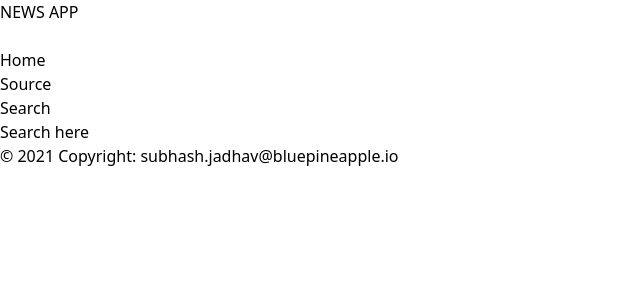
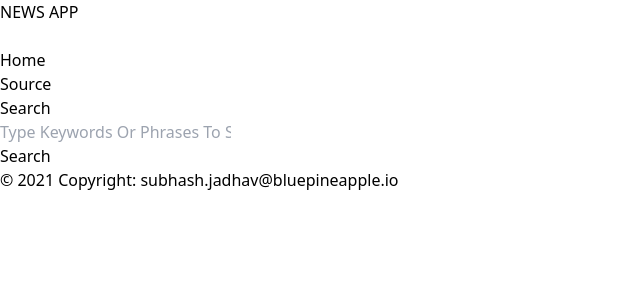
Before and after one commit to techSubhashSJ/Drive-Assignment-2, a Next.js app: page /search in a window 1280 px wide. Shown: the top 300 px of the page, without its empty margins (0-640 px from the left). Built offline with nearby package versions, Linux system fonts and the light colour scheme.

Commit message:
search page added, alert-message component added

```diff
--- a/next.config.js
+++ b/next.config.js
@@ -2,6 +2,9 @@
 const nextConfig = {
   reactStrictMode: true,
   swcMinify: true,
-}
+  env: {
+    API_KEY: "acf911e32aea490ca56630fc226935c1",
+  },
+};
 
-module.exports = nextConfig
+module.exports = nextConfig;
--- a/pages/search.tsx
+++ b/pages/search.tsx
@@ -1,12 +1,55 @@
-import React from "react";
+import { NextPage } from "next";
+import React, { useState } from "react";
+import AlertMessage from "../src/components/alert-message";
+import Button from "../src/components/button";
+import Card from "../src/components/card";
 import Layout from "../src/components/layout";
+import SearchForm from "../src/components/search";
+import Spinner from "../src/components/spinner";
 
-const Search = () => {
+const SearchPage: NextPage = () => {
+  const [searchPhrase, setSearchPhrase] = useState<string | null>(null);
+  const [warning, setWarning] = useState<string | null>(null);
+  const [error, setError] = useState<string | null>(null);
+  const [result, setResult] = useState<[]>([]);
+  const [loadMoreCount, setLoadMoreCount] = useState<number>(1);
+  const [loading, setLoading] = useState<boolean>(false);
+
   return (
     <Layout>
-      <div>Search here</div>
+      <div className="flex flex-col mt-10 mx-[5%]">
+        {(error || warning) && (
+          <div className=" mt-5 mx-[10%]">
+            <AlertMessage error={error} warning={warning} />
+          </div>
+        )}
+
+        <SearchForm
+          setSearchPhrase={setSearchPhrase}
+          setResult={setResult}
+          searchPhrase={searchPhrase}
+          setLoading={setLoading}
+          setWarning={setWarning}
+          setError={setError}
+        />
+
+        {loading ? (
+          <Spinner />
+        ) : (
+          <Card news={result.slice(0, 6 * loadMoreCount)} />
+        )}
+        <div className="flex justify-center">
+          {Math.ceil(result.length / 6) > loadMoreCount && (
+            <Button
+              onclick={() => setLoadMoreCount((count) => count + 1)}
+              classes="text-center py-2 px-4 bg-blue-700 text-white my-5 rounded-full"
+              label=" Load More"
+            />
+          )}
+        </div>
+      </div>
     </Layout>
   );
 };
 
-export default Search;
+export default SearchPage;
--- /dev/null
+++ b/src/components/alert-message/index.tsx
@@ -0,0 +1,29 @@
+/**
+ * @Author Subhash Jadhav
+ * @Description This component renders error or warning messages
+ * @param {string or null} error => contains error message string or null
+ * @param {string or null} warning => contains warning message string or null
+ */
+
+const AlertMessage = (props: {
+  error: string | null;
+  warning: string | null;
+}) => {
+  const { error, warning } = props;
+  return (
+    <div
+      className={
+        (error && "my-3 bg-red-300 p-3 rounded") ||
+        (warning && "my-3 bg-yellow-100 p-3 rounded") ||
+        ""
+      }
+    >
+      <h1 className="text-lg" title="alert-message">
+        {error}
+        {warning}
+      </h1>
+    </div>
+  );
+};
+
+export default AlertMessage;
--- a/src/components/card/card_content/index.tsx
+++ b/src/components/card/card_content/index.tsx
@@ -1,11 +1,11 @@
 import Link from "next/link";
 import React from "react";
-import { topHeadlinesType } from "../../../types";
+import { newsType } from "../../../types";
 
-const CardContent = (props: { topHeadlines: topHeadlinesType }) => {
+const CardContent = (props: { news: newsType }) => {
   return (
     <>
-      {props?.topHeadlines?.map((headline, index) => (
+      {props?.news?.map((oneNews, index) => (
         <div
           className="my-1 px-1 mt-4 w-full  md:w-1/2 lg:my-4 lg:px-4 lg:w-1/3"
           key={index}
@@ -14,14 +14,14 @@ const CardContent = (props: { topHeadlines: topHeadlinesType }) => {
             <img
               alt="Image not available"
               className="block h-52 w-full"
-              src={headline?.urlToImage}
+              src={oneNews?.urlToImage}
             />
 
             <header className="flex items-center justify-between leading-tight p-2 md:p-4">
               <h1 className="text-lg">
-                <Link href={`/news/${headline?.title}`}>
+                <Link href={`/news/${oneNews?.title}`}>
                   <a className="no-underline hover:underline text-black">
-                    {headline?.title?.slice(0, 60)} ...
+                    {oneNews?.title?.slice(0, 60)} ...
                   </a>
                 </Link>
               </h1>
@@ -29,7 +29,7 @@ const CardContent = (props: { topHeadlines: topHeadlinesType }) => {
 
             <footer className="flex items-center justify-between leading-none p-2 md:p-4">
               <p className="text-zinc-400">
-                Published date: {headline?.publishedAt?.slice(0, 10)}
+                Published date: {oneNews?.publishedAt?.slice(0, 10)}
               </p>
             </footer>
           </article>
--- a/src/components/card/index.tsx
+++ b/src/components/card/index.tsx
@@ -1,12 +1,12 @@
 import React from "react";
-import { topHeadlinesType } from "../../types";
+import { newsType } from "../../types";
 import CardContent from "./card_content/index";
 
-const Card = (props: { topHeadlines: topHeadlinesType }) => {
+const Card = (props: { news: newsType }) => {
   return (
     <div className="my-8 mx-[5%] px-4 md:px-12">
       <div className="flex flex-wrap -mx-1 lg:-mx-4">
-        <CardContent topHeadlines={props?.topHeadlines} />
+        <CardContent news={props?.news} />
       </div>
     </div>
   );
--- a/src/components/layout/index.tsx
+++ b/src/components/layout/index.tsx
@@ -3,9 +3,9 @@ import Header from "./header";
 
 const Layout = ({ children }: { children: JSX.Element | JSX.Element[] }) => {
   return (
-    <div className="flex flex-col h-screen justify-between">
+    <div className="flex flex-col min-h-screen justify-between">
       <Header />
-      {children}
+      <div className="flex-1">{children}</div>
       <Footer />
     </div>
   );
--- /dev/null
+++ b/src/components/search/index.tsx
@@ -0,0 +1,65 @@
+import axios from "axios";
+import React, { Dispatch, SetStateAction } from "react";
+import Button from "../button";
+
+const SearchForm = (props: {
+  setSearchPhrase: Dispatch<SetStateAction<string | null>>;
+  setWarning: Dispatch<SetStateAction<string | null>>;
+  setError: Dispatch<SetStateAction<string | null>>;
+  setResult: Dispatch<SetStateAction<[]>>;
+  setLoading: Dispatch<SetStateAction<boolean>>;
+  searchPhrase: string | null;
+}) => {
+  const handleChange = async () => {
+    props.setLoading(true);
+    props.setWarning(null);
+    props.setResult([]);
+
+    if (props.searchPhrase === null || props.searchPhrase === "") {
+      props.setWarning("Search parameter is empty");
+      props.setLoading(false);
+      return;
+    }
+
+    try {
+      const res = await axios.get(
+        `https://newsapi.org/v2/everything?q=${props.searchPhrase}&language=en&pageSize=20&apiKey=${process.env.API_KEY}`
+      );
+
+      if (res?.data?.articles?.length === 0) {
+        props.setWarning("No Result Found");
+      } else {
+        props.setResult(res.data.articles);
+      }
+
+    } catch (error) {
+      props.setError("Interval server problem");
+    }
+
+    props.setLoading(false);
+  };
+  return (
+    <>
+      <div className="flex justify-between mt-10 flex-col md:flex-row mx-[10%]">
+        <div className="md:w-2/3 mt-2">
+          <input
+            type="text"
+            placeholder="Type Keywords Or Phrases To Search "
+            onChange={(e) => props.setSearchPhrase(e.target.value)}
+            className="w-full border-black border-2 rounded h-full  p-2"
+          />
+        </div>
+
+        <div>
+          <Button
+            classes="bg-blue-700 text-white px-14 py-2 w-full mt-2 rounded-full baseline hover:bg-blue-400"
+            label="Search"
+            onclick={handleChange}
+          />
+        </div>
+      </div>
+    </>
+  );
+};
+
+export default SearchForm;
--- a/src/components/single-news/index.tsx
+++ b/src/components/single-news/index.tsx
@@ -8,7 +8,7 @@ const SingleNews = (props: { news: topHeadlinesType }) => {
     <div className="mx-[10%] mt-5">
       {props?.news?.length === 0 ? (
         <>
-          <div className="flex justify-center">
+          <div className="flex justify-center mt-20">
             <h1 className="text-4xl">No Result Found</h1>
           </div>
         </>
```
Also changed, not shown: pages/index.tsx (+7 -7 lines), src/components/source-card/source-card-content/index.tsx (+4 -4 lines), src/types/index.tsx (+11 -0 lines).
